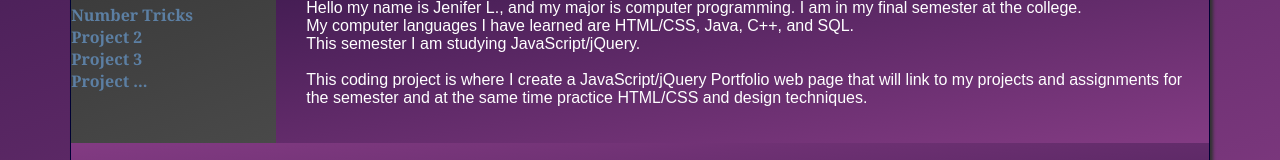
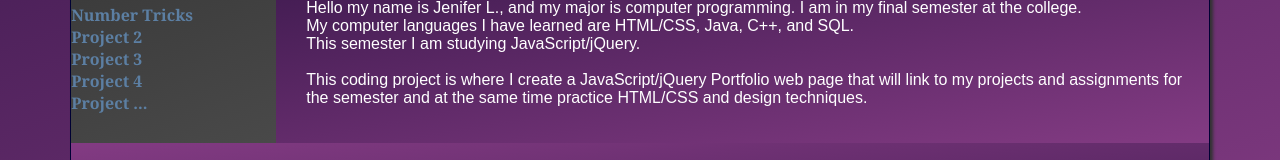
Before and after one commit to jena-lloyd/jena-lloyd.github.io, a plain HTML site: page jensbin/index.html in a window 1280 px wide. Shown: the part 157-317 px from the top of the page. Drawn offline with Linux system fonts and the light colour scheme.

Commit message:
added a 4th project link to nav

```diff
--- a/jensbin/index.html
+++ b/jensbin/index.html
@@ -19,8 +19,9 @@
 	<ul>
 		<li><a href="index.html" target="_blank">Home</a></li>
 		<li><a href="number_tricksJAL.html" target="_blank">Number Tricks</a></li>
-		<li><a href=" " target="_blank">Project 2 </a></li>
+		<li><a href=" " target="_blank">Project 2</a></li>
 		<li><a href=" " target="_blank">Project 3</a></li>
+		<li><a href=" " target="_blank">Project 4</a></li>
 		<li><a href=" " target="_blank">Project ... </a></li>
 	</ul>
 </nav>
```
Also changed, not shown: jensbin/contact.html (+2 -1 lines), jensbin/number_tricksJAL.html (+2 -1 lines), jensbin/number_tricksJAL_copy3.html (+1 -0 lines).
